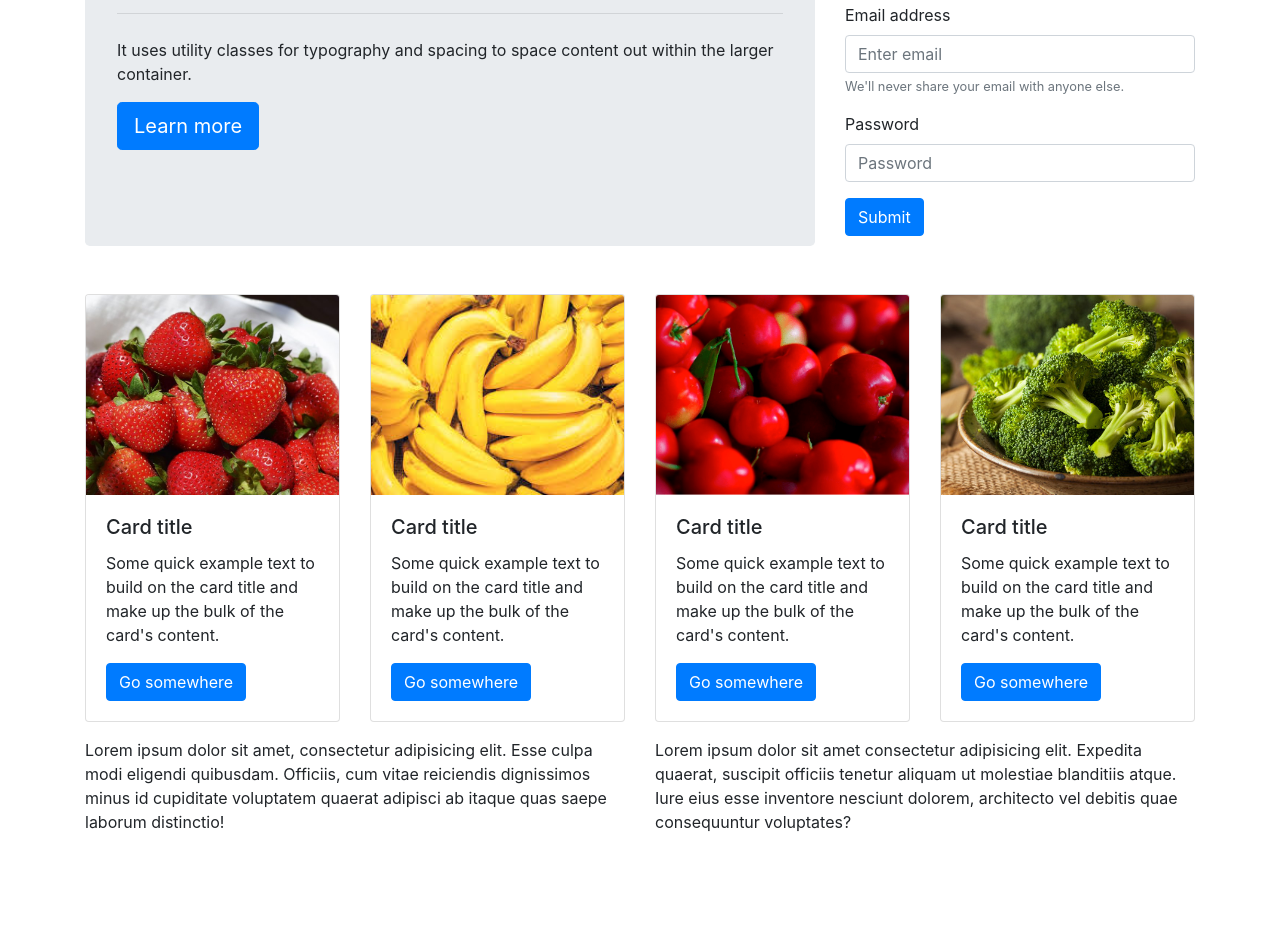
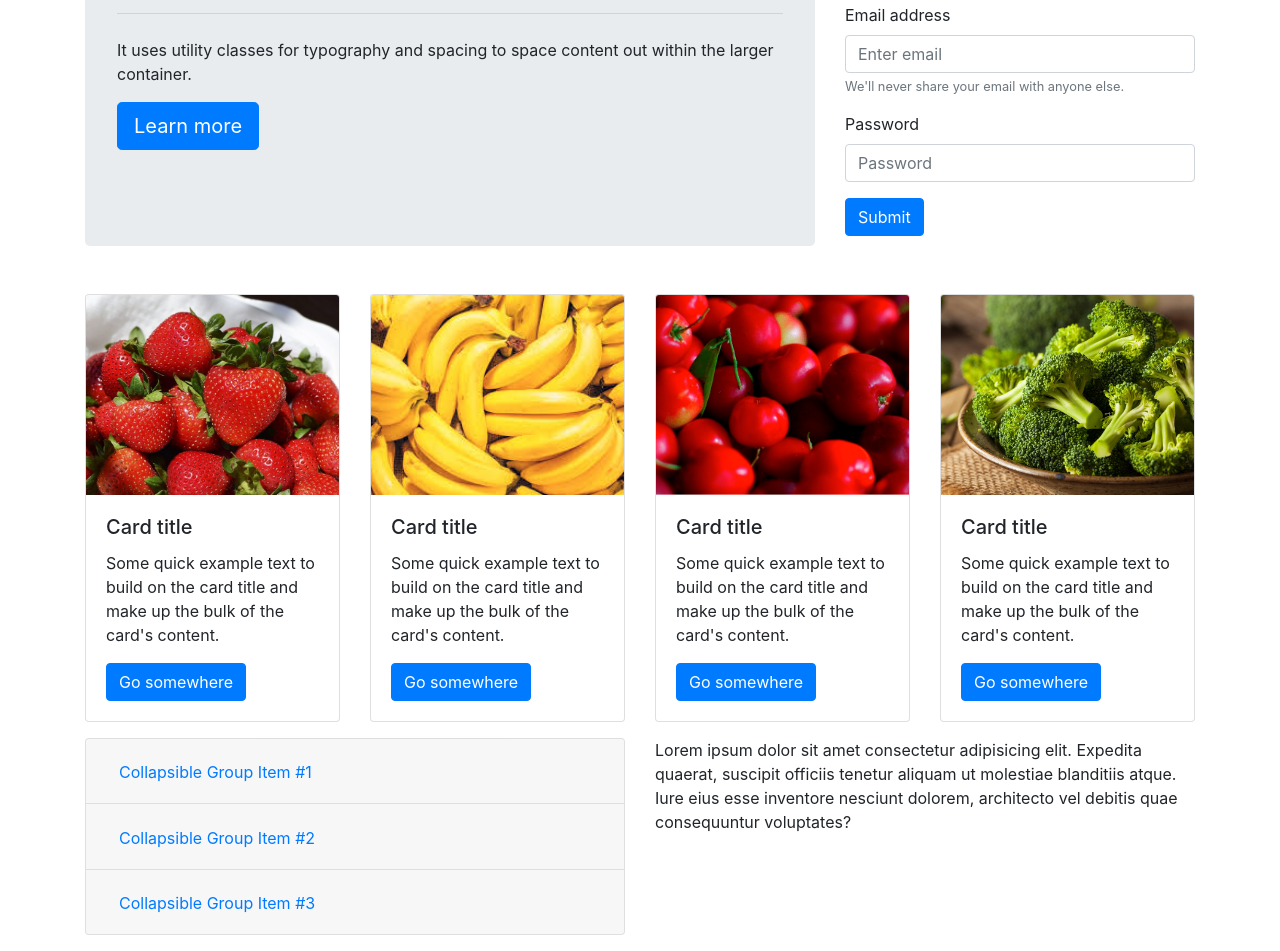
Before and after one commit to megmiyata/organicos, a plain HTML site: page index.html in a window 1280 px wide. Shown: the part 814-1765 px from the top of the page. Before the commit the page ends 1664 px from the top, so only its background shows below. Drawn offline with nearby package versions, Linux system fonts and the light colour scheme.

Commit message:
Adicionei collapse ao index.html

```diff
--- a/index.html
+++ b/index.html
@@ -185,7 +185,54 @@
         </div>
 
         <div class="row my-3">
-            <div class="col-md-6">Lorem ipsum dolor sit amet, consectetur adipisicing elit. Esse culpa modi eligendi quibusdam. Officiis, cum vitae reiciendis dignissimos minus id cupiditate voluptatem quaerat adipisci ab itaque quas saepe laborum distinctio!</div>
+            <div class="col-md-6">
+                <div class="accordion" id="accordionExample">
+                    <div class="card">
+                        <div class="card-header" id="headingOne">
+                        <h2 class="mb-0">
+                            <button class="btn btn-link" type="button" data-toggle="collapse" data-target="#collapseOne" aria-expanded="true" aria-controls="collapseOne">
+                            Collapsible Group Item #1
+                            </button>
+                        </h2>
+                        </div>
+
+                        <div id="collapseOne" class="collapse" aria-labelledby="headingOne" data-parent="#accordionExample">
+                        <div class="card-body">
+                            Anim pariatur cliche reprehenderit, enim eiusmod high life accusamus terry richardson ad squid. 3 wolf moon officia aute, non cupidatat skateboard dolor brunch. Food truck quinoa nesciunt laborum eiusmod. Brunch 3 wolf moon tempor, sunt aliqua put a bird on it squid single-origin coffee nulla assumenda shoreditch et. Nihil anim keffiyeh helvetica, craft beer labore wes anderson cred nesciunt sapiente ea proident. Ad vegan excepteur butcher vice lomo. Leggings occaecat craft beer farm-to-table, raw denim aesthetic synth nesciunt you probably haven't heard of them accusamus labore sustainable VHS.
+                        </div>
+                        </div>
+                    </div>
+                    <div class="card">
+                        <div class="card-header" id="headingTwo">
+                        <h2 class="mb-0">
+                            <button class="btn btn-link collapsed" type="button" data-toggle="collapse" data-target="#collapseTwo" aria-expanded="false" aria-controls="collapseTwo">
+                            Collapsible Group Item #2
+                            </button>
+                        </h2>
+                        </div>
+                        <div id="collapseTwo" class="collapse" aria-labelledby="headingTwo" data-parent="#accordionExample">
+                        <div class="card-body">
+                            Anim pariatur cliche reprehenderit, enim eiusmod high life accusamus terry richardson ad squid. 3 wolf moon officia aute, non cupidatat skateboard dolor brunch. Food truck quinoa nesciunt laborum eiusmod. Brunch 3 wolf moon tempor, sunt aliqua put a bird on it squid single-origin coffee nulla assumenda shoreditch et. Nihil anim keffiyeh helvetica, craft beer labore wes anderson cred nesciunt sapiente ea proident. Ad vegan excepteur butcher vice lomo. Leggings occaecat craft beer farm-to-table, raw denim aesthetic synth nesciunt you probably haven't heard of them accusamus labore sustainable VHS.
+                        </div>
+                        </div>
+                    </div>
+                    <div class="card">
+                        <div class="card-header" id="headingThree">
+                        <h2 class="mb-0">
+                            <button class="btn btn-link collapsed" type="button" data-toggle="collapse" data-target="#collapseThree" aria-expanded="false" aria-controls="collapseThree">
+                            Collapsible Group Item #3
+                            </button>
+                        </h2>
+                        </div>
+                        <div id="collapseThree" class="collapse" aria-labelledby="headingThree" data-parent="#accordionExample">
+                        <div class="card-body">
+                            Anim pariatur cliche reprehenderit, enim eiusmod high life accusamus terry richardson ad squid. 3 wolf moon officia aute, non cupidatat skateboard dolor brunch. Food truck quinoa nesciunt laborum eiusmod. Brunch 3 wolf moon tempor, sunt aliqua put a bird on it squid single-origin coffee nulla assumenda shoreditch et. Nihil anim keffiyeh helvetica, craft beer labore wes anderson cred nesciunt sapiente ea proident. Ad vegan excepteur butcher vice lomo. Leggings occaecat craft beer farm-to-table, raw denim aesthetic synth nesciunt you probably haven't heard of them accusamus labore sustainable VHS.
+                        </div>
+                        </div>
+                    </div>
+                </div>
+            </div>
+
             <div class="col-md-6">Lorem ipsum dolor sit amet consectetur adipisicing elit. Expedita quaerat, suscipit officiis tenetur aliquam ut molestiae blanditiis atque. Iure eius esse inventore nesciunt dolorem, architecto vel debitis quae consequuntur voluptates?</div>
         </div>
     </div>
```
